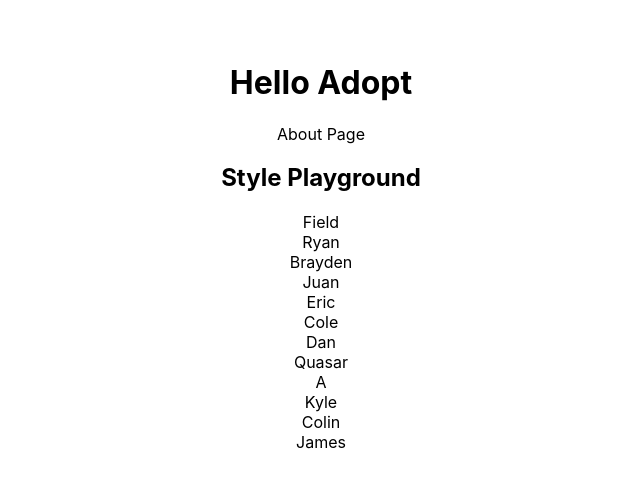
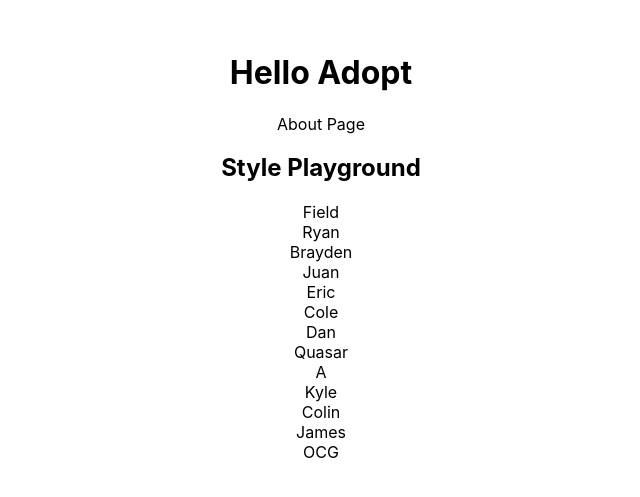
Before and after one commit to workshop-maybe/adopt, a Next.js app: page / in a window 1280 px wide. Shown: the part 153-650 px from the top of the page, without its empty margins (319-959 px from the left). Built offline with nearby package versions, Linux system fonts and the light colour scheme.

Commit message:
layout template

```diff
--- /dev/null
+++ b/components/layout.js
@@ -0,0 +1,5 @@
+import styles from '../styles/Home.module.css'
+
+export default function Layout({ children }) {
+    return <div className={styles.container}>{children}</div>
+}
--- a/pages/index.js
+++ b/pages/index.js
@@ -1,10 +1,10 @@
 import Head from 'next/head'
 import Link from 'next/link'
-import styles from '../styles/Home.module.css'
+import Layout from '../components/layout'
 
 export default function Home() {
   return (
-    <div className={styles.container}>
+    <Layout>
         <Head>
           <title>ADOPT POOL</title>
           <link rel="icon" href="/favicon.ico" />
@@ -26,8 +26,9 @@ export default function Home() {
         <Link href='/styleplayground/kyle'>Kyle</Link>
         <Link href='/styleplayground/colin'>Colin</Link>
         <Link href='/styleplayground/james'>James</Link>
+        <Link href='/styleplayground/ocg'>OCG</Link>
 
 
-    </div>
+    </Layout>
   )
 }
```
Lines whose indentation alone changed are shown as unchanged.
